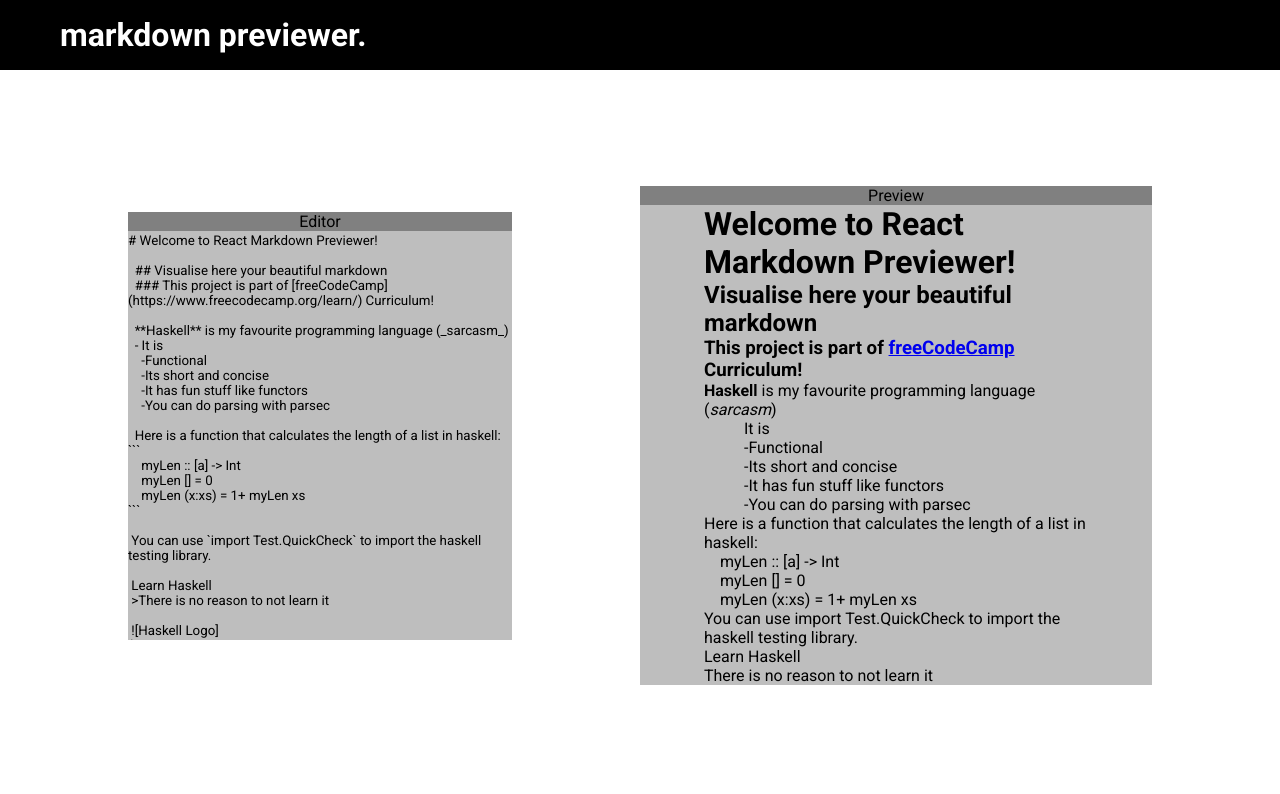
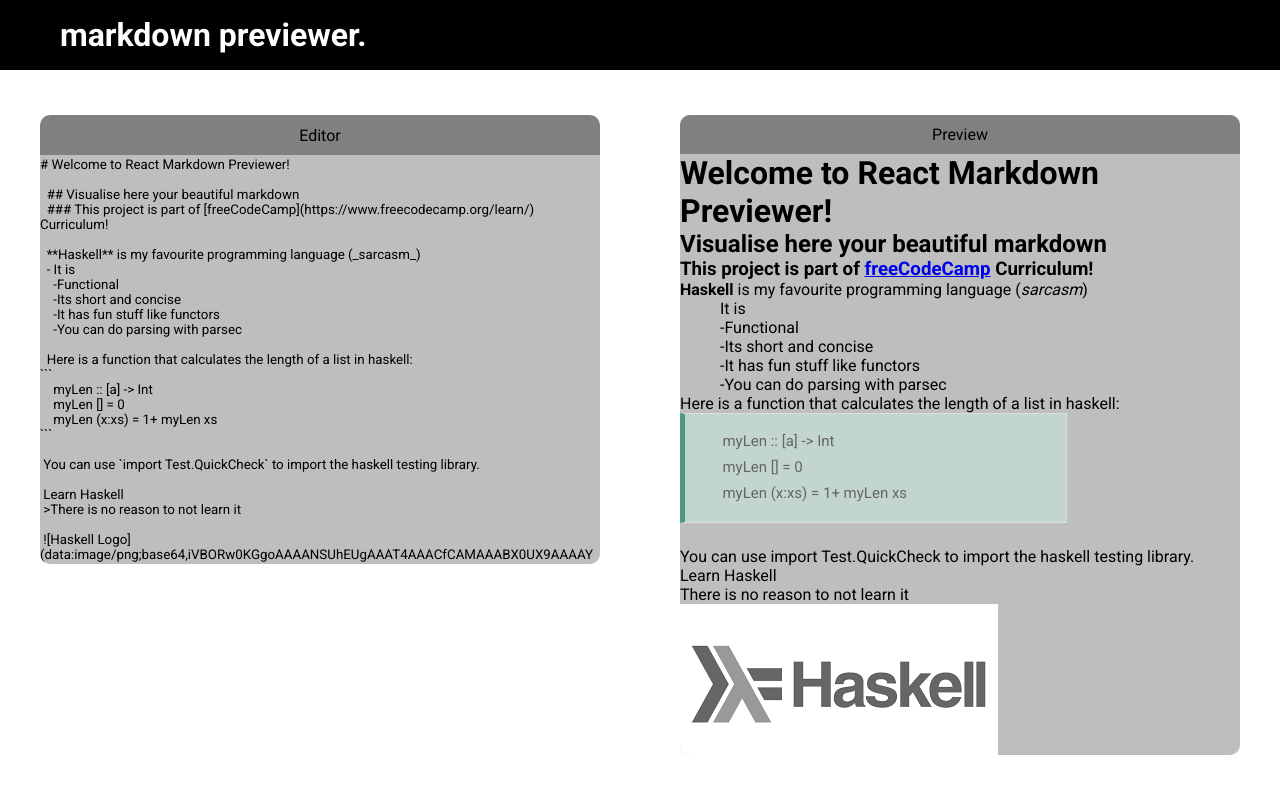
Before and after one commit to mateib47/markdown-previewer, a React (Create React App) app: page / in a window 1280 px wide. Shown: the top 794 px of the page. Built offline with nearby package versions, Linux system fonts and the light colour scheme; a web font is replaced by a local one.

Commit message:
style changes

```diff
--- a/src/components/Editor/editor.scss
+++ b/src/components/Editor/editor.scss
@@ -1,10 +1,11 @@
 .editor {
-  width: 30vw;
-  height: 60vh;
+  max-height: 80vh;
   display: flex;
   justify-content: center;
   align-items: center;
   flex-direction: column;
+  border-radius: 10px;
+  margin: 20px 40px;
 
 
   textarea {
@@ -27,6 +28,9 @@
     overflow: hidden;
     background-color: #808080;
     width: 100%;
-    text-align: center;
+    height: 40px;
+    display: flex;
+    justify-content: center;
+    align-items: center;
   }
 }
--- a/src/components/Preview/preview.scss
+++ b/src/components/Preview/preview.scss
@@ -4,16 +4,41 @@
     align-items: center;
     flex-direction: column;
     background-color: #bebebe;
+    border-radius: 10px;
+    max-height: 80vh;
+    margin: 20px 40px;
+
 
     .top{
         overflow: hidden;
         background-color: #808080;
         width: 100%;
         text-align: center;
+        height: 40px;
+        display: flex;
+        justify-content: center;
+        align-items: center;
     }
 
     .textBox{
-        width: 30vw;
-        height: 60vh;
+
+
+        pre {
+            background: hsl(159, 17%, 80%);
+            border: 1px solid #ddd;
+            border-left: 5px solid #4E9A7F;
+            color: #666;
+            page-break-inside: avoid;
+            font-family: monospace;
+            font-size: 15px;
+            line-height: 1.6;
+            margin-bottom: 1.6em;
+            width: 60%;
+            max-width: 100%;
+            overflow: auto;
+            padding: 1em 1.5em;
+            display: block;
+            word-wrap: break-word;
+        }
     }
 }
--- a/src/components/main.scss
+++ b/src/components/main.scss
@@ -1,12 +1,13 @@
 .main{
     display: flex;
     justify-content: space-evenly;
-    width: 80%;
+    width: 100%;
      .left{
-         flex:1
-
+         flex:1;
      }
      .right{
          flex: 1;
+         overflow: hidden;
+
      }
 }
```
Also changed, not shown: public/assets/icon.png (added), public/assets/icon.webp (added).
